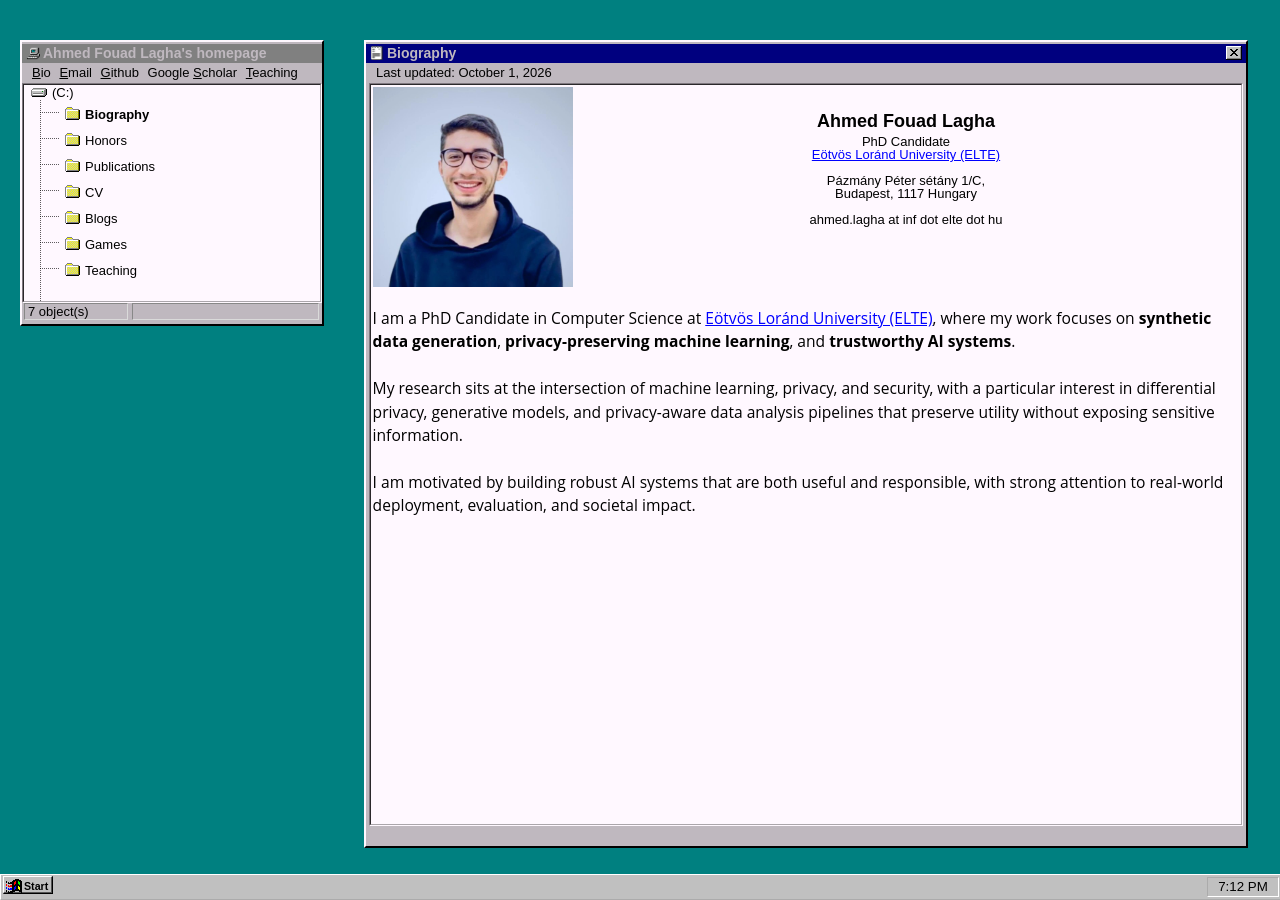
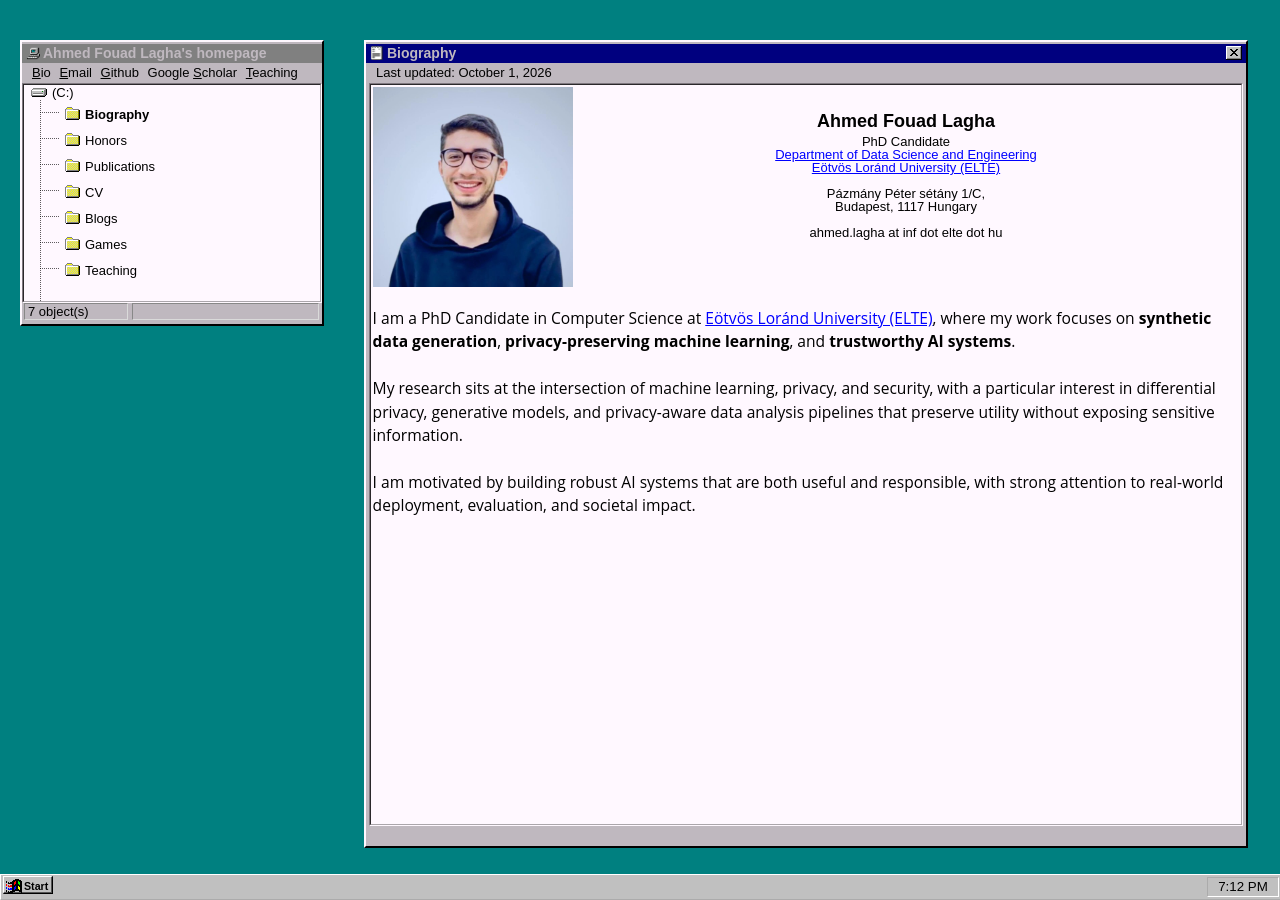
Before and after one commit to ahmed-fouad-lagha/ahmed-fouad-lagha.github.io, a Jekyll site: the page built from pages/bio.html, in a window 1280 px wide. Built offline with Jekyll 4.4.1, drawn with Linux system fonts in a browser that asks for light colours.

Commit message:
Revert "content: simplify bio header and remove department line"
This reverts commit 9876cb33c373891de502c2bd4537f51b3e2ca2fb.

```diff
--- a/pages/bio.html
+++ b/pages/bio.html
@@ -9,7 +9,8 @@
     <div class="bio_name">
         <h2>Ahmed Fouad Lagha</h2>
         <h3>PhD Candidate</h3>
-        <h3><a href="https://www.elte.hu/en/" target="_blank" rel="noopener noreferrer">Eötvös Loránd University (ELTE)</a></h3><br />
+        <h3><a href="https://dse.inf.elte.hu/en/" target="_blank" rel="noopener noreferrer">Department of Data Science and Engineering</a><br />
+        <a href="https://www.elte.hu/en/" target="_blank" rel="noopener noreferrer">Eötvös Loránd University (ELTE)</a></h3><br />
         Pázmány Péter sétány 1/C,<br />
         Budapest, 1117 Hungary<br /><br />
         ahmed.lagha at inf dot elte dot hu <br />
```
